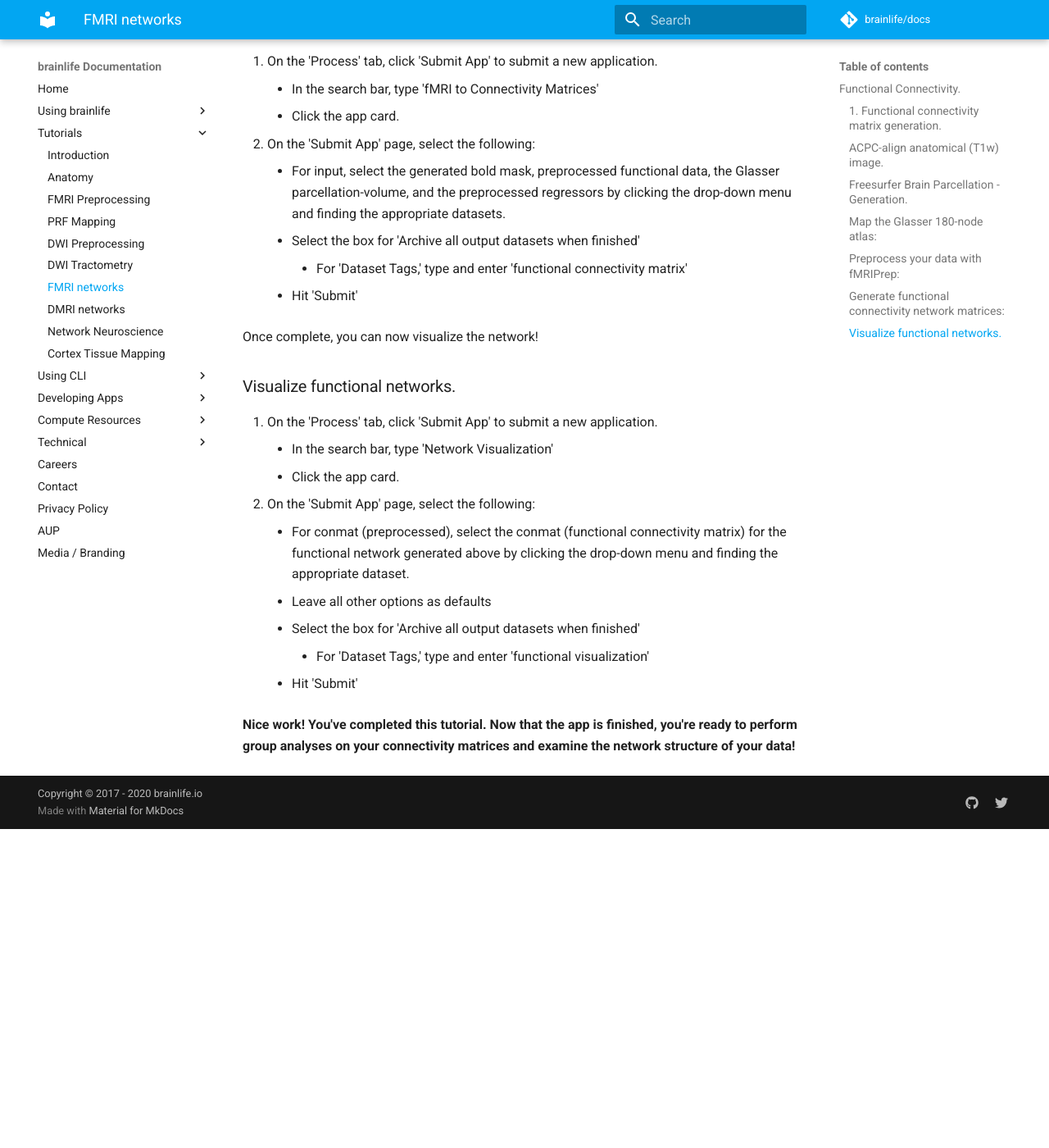
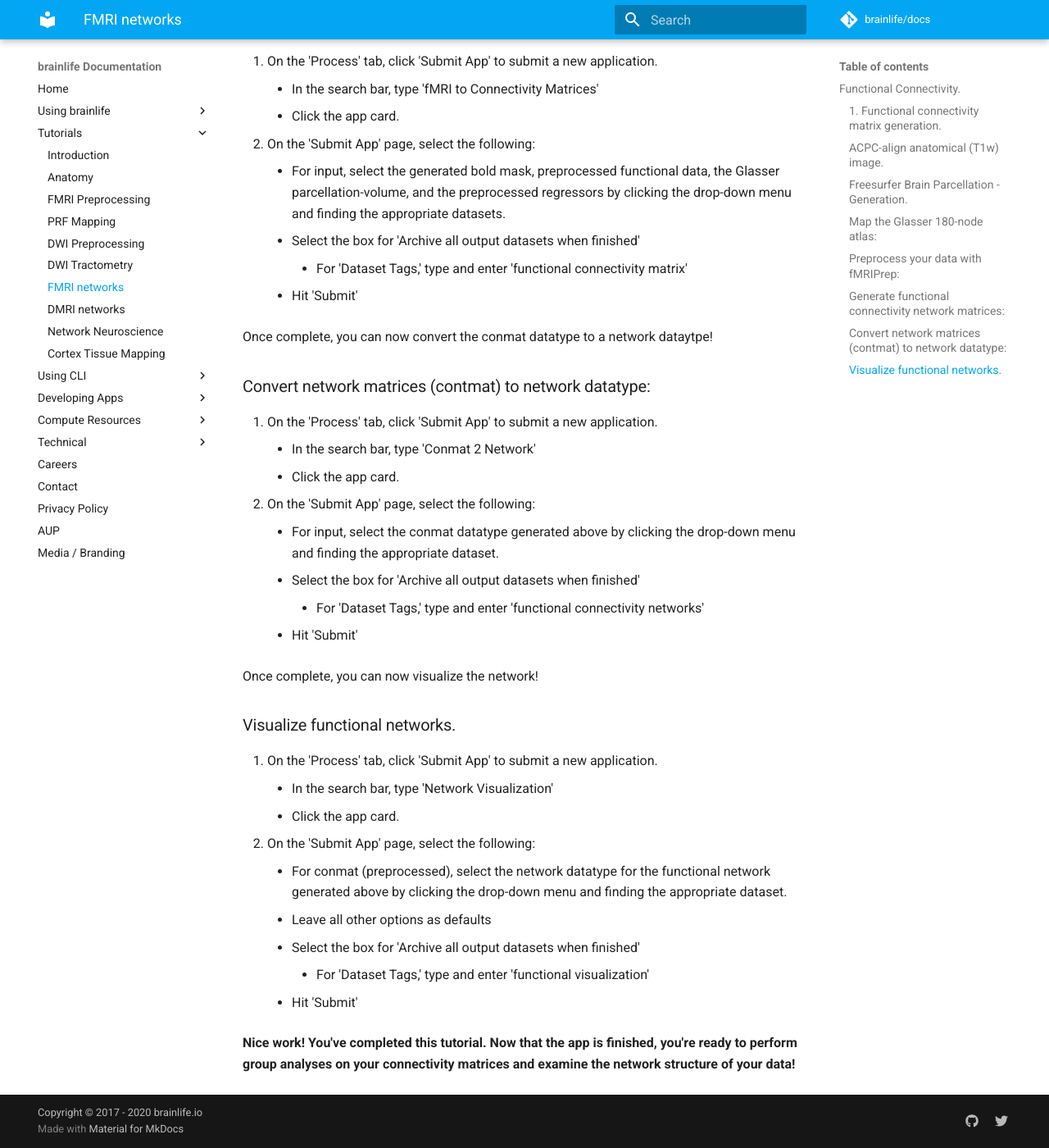
Before and after one commit to brainlife/docs, an MkDocs documentation site: the page built from docs/tutorial/networkneuroscience-functional.md, in a window 1280 px wide and 1400 px high, scrolled down 4318 px. Shown: the whole window at 82% size. Built offline with MkDocs 1.6.1 and Material for MkDocs 9.7.7, drawn with Linux system fonts in a browser that asks for light colours; comment, search, counter and statistics services are not loaded; before the commit the page ends 5329 px from its top, so only the background shows below that.

Commit message:
Update networkneuroscience-functional.md

```diff
--- a/docs/tutorial/networkneuroscience-functional.md
+++ b/docs/tutorial/networkneuroscience-functional.md
@@ -111,6 +111,19 @@
         * For 'Dataset Tags,' type and enter 'functional connectivity matrix'
     * Hit 'Submit'
 
+Once complete, you can now convert the conmat datatype to a network dataytpe!
+
+### Convert network matrices (contmat) to network datatype:
+
+1. On the 'Process' tab, click 'Submit App' to submit a new application.
+    * In the search bar, type 'Conmat 2 Network'
+    * Click the app card.
+1. On the 'Submit App' page, select the following:
+    * For input, select the conmat datatype generated above by clicking the drop-down menu and finding the appropriate dataset.
+    * Select the box for 'Archive all output datasets when finished'
+        * For 'Dataset Tags,' type and enter 'functional connectivity networks'
+    * Hit 'Submit'
+
 Once complete, you can now visualize the network!
 
 ### Visualize functional  networks.
@@ -119,7 +132,7 @@
     * In the search bar, type 'Network Visualization'
     * Click the app card.
 1. On the 'Submit App' page, select the following:
-    * For conmat (preprocessed), select the conmat (functional connectivity matrix) for the functional network generated above by clicking the drop-down menu and finding the appropriate dataset.
+    * For conmat (preprocessed), select the network datatype for the functional network generated above by clicking the drop-down menu and finding the appropriate dataset.
     * Leave all other options as defaults
     * Select the box for 'Archive all output datasets when finished'
         * For 'Dataset Tags,' type and enter 'functional visualization'
```
